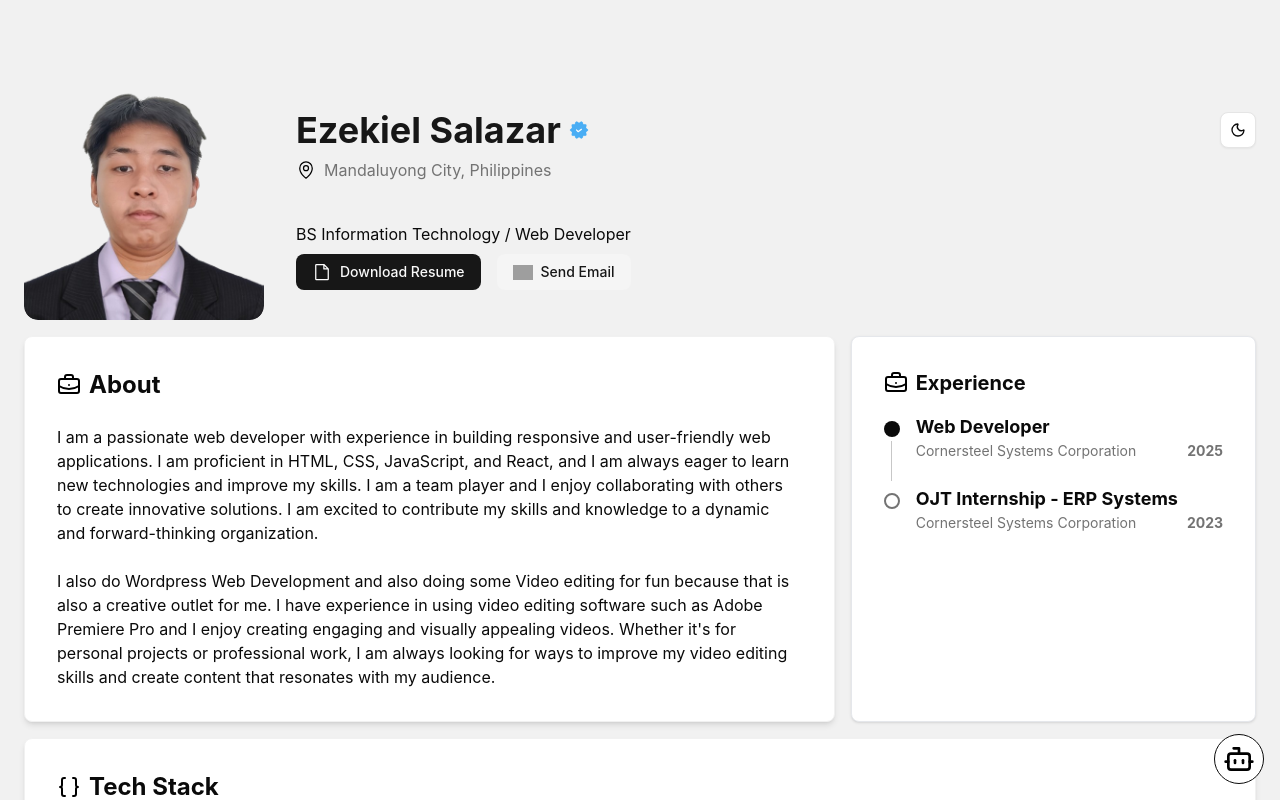
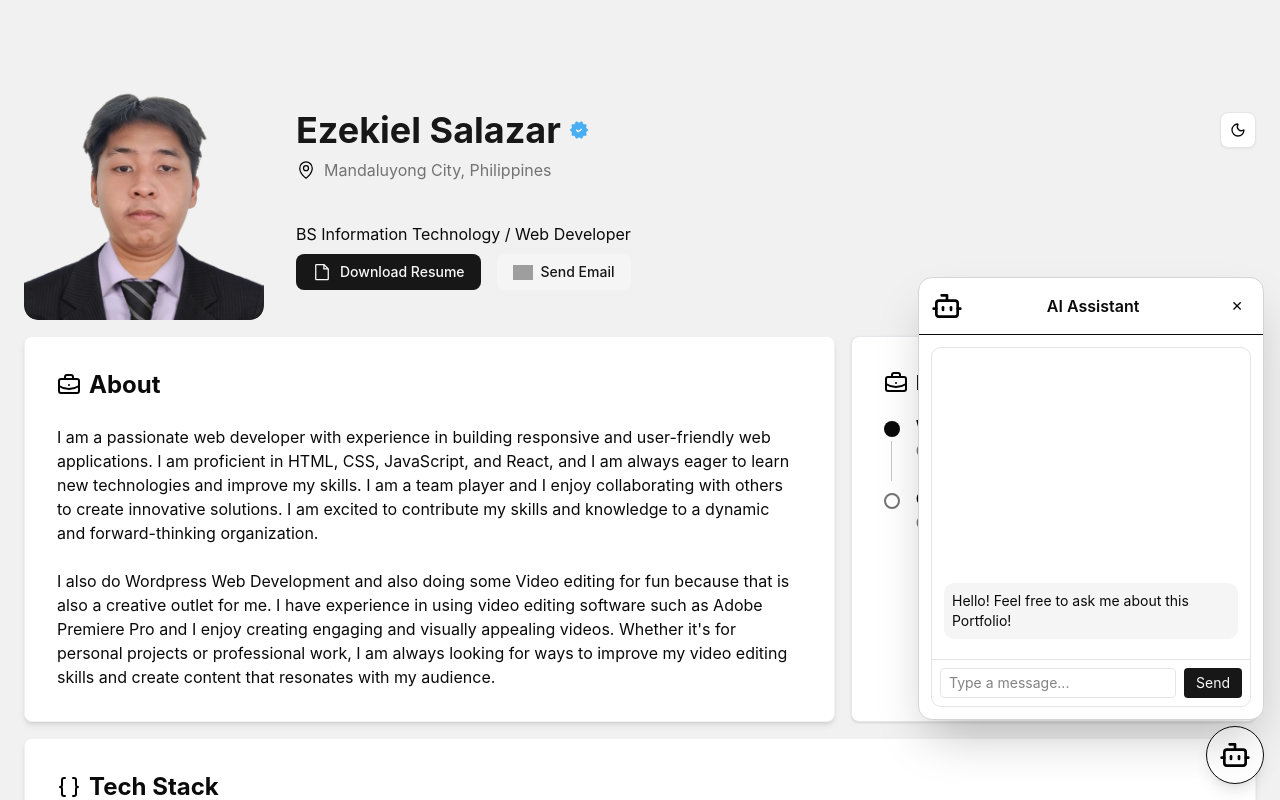
Before and after one commit to ezekielsalazar17/ezekiel-latest-portfolio, a Next.js app: page / in a window 1280 px wide. Both pictures are taken after a click on the element 1239 px from the left and 759 px from the top of the page. Shown: the top 800 px of the page. Built offline with nearby package versions, Linux system fonts and the light colour scheme; grey boxes are pictures that could not be loaded.

Commit message:
feat: add ai chatbot(unfinish)

```diff
--- a/package.json
+++ b/package.json
@@ -17,6 +17,7 @@
     "motion": "^12.34.2",
     "next": "16.1.1",
     "next-themes": "^0.4.6",
+    "openai": "^6.24.0",
     "radix-ui": "^1.4.3",
     "react": "19.2.3",
     "react-dom": "19.2.3",
--- a/src/app/api/chat/route.ts
+++ b/src/app/api/chat/route.ts
@@ -1,15 +1,22 @@
 import { generateAIResponse } from "@/src/components/ai/service";
 import { NextResponse } from "next/server";
 
+interface ChatRequestBody {
+  message: string;
+}
+
 export async function POST(req: Request) {
   try {
-    const { message } = await req.json();
+    const { message }: ChatRequestBody = await req.json();
 
     const reply = await generateAIResponse(message);
 
     return NextResponse.json({ reply });
   } catch (error: unknown) {
-    const message = error instanceof Error ? error.message : "An unexpected error occurred";
-    return NextResponse.json({ error: message }, { status: 500 });
+    const errorMessage =
+      error instanceof Error ? error.message : "Internal Server Error";
+    console.error("API Route Error:", errorMessage);
+
+    return NextResponse.json({ error: "Failed to get reply" }, { status: 500 });
   }
 }
--- /dev/null
+++ b/src/components/ai/data.ts
@@ -0,0 +1,53 @@
+type Project = {
+  title: string;
+  description: string;
+  technologies: string[];
+  link?: string;
+};
+
+type Experience = {
+  company: string;
+  role: string;
+  period: string;
+};
+
+type FullName = {
+  firstName: string;
+  lastName: string;
+};
+
+export type PortfolioData = {
+  fullName: FullName;
+  about: string;
+  location: string;
+  skills: string[];
+  projects: Project[];
+  experiences: Experience[];
+};
+
+export const MyPortfolioData: PortfolioData = {
+  fullName: {
+    firstName: "Ezekiel",
+    lastName: "Salazar",
+  },
+  about: "A web developer",
+  location: "Mandaluyong City",
+  skills: [
+    "HTML, CSS, React, Next.Js, Javascript, TypeScript, Node.Js, Express.Js",
+  ],
+  projects: [
+    {
+      title: "My Portfolio",
+      description: "My Personal Portfolio",
+      technologies: ["HTML, CSS, React, Next.Js, TypeScript, Node.Js"],
+      link: "https://ezekiel-portfolio17.netlify.app/",
+    },
+  ],
+  experiences: [
+    {
+      company: "Cornersteel Systems Corporation",
+      role: "Web Developer",
+      period: "2024 - 2026",
+    },
+  ],
+};
--- a/src/components/ai/service.ts
+++ b/src/components/ai/service.ts
@@ -1,19 +1,26 @@
 import { openrouter } from "@/src/lib/openrouter";
+import { MyPortfolioData } from "./data";
 
-export async function generateAIResponse(message: string) {
+export async function generateAIResponse(message: string): Promise<string> {
+  const systemPrompt = `
+    You are a professional assistant for ${MyPortfolioData.fullName.firstName}.
+    Use the following portfolio data to answer the user:
+    ${JSON.stringify(MyPortfolioData)}
+
+    RULES:
+    1. ONLY answer questions related to the portfolio data provided.
+    2. If the user asks something NOT in the data, politely say: "I'm sorry, I am only programmed to answer questions about ${MyPortfolioData.fullName.firstName}'s work."
+    3. Keep answers concise and friendly.
+  `;
+
   const completion = await openrouter.chat.completions.create({
     model: "arcee-ai/trinity-large-preview:free",
     messages: [
-      {
-        role: "system",
-        content: "You are an AI assistant for a facility management dashboard.",
-      },
-      {
-        role: "user",
-        content: message,
-      },
+      { role: "system", content: systemPrompt },
+      { role: "user", content: message },
     ],
   });
 
-  return completion.choices[0].message.content;
+  // Extract content safely and return a string
+  return completion.choices[0]?.message?.content || "No response generated.";
 }
--- a/src/components/chatbot/Chatbot.tsx
+++ b/src/components/chatbot/Chatbot.tsx
@@ -1,32 +1,134 @@
 "use client";
 
 import { routes } from "@/src/routes";
-import { useState } from "react";
+import { useState, KeyboardEvent, useRef, useEffect } from "react";
+
+type Message = {
+  role: "user" | "assistant";
+  content: string;
+};
+
+interface ChatResponse {
+  reply: string;
+  error?: string;
+}
 
 export default function Chatbot() {
   const [message, setMessage] = useState("");
-  const [reply, setReply] = useState("");
+  const [messages, setMessages] = useState<Message[]>([]);
+  const [loading, setLoading] = useState(false);
 
-  const sendMessage = async () => {
+  const scrollRef = useRef<HTMLDivElement>(null);
+
+  useEffect(() => {
+    if (scrollRef.current) {
+      scrollRef.current.scrollIntoView({ behavior: "smooth" });
+    }
+  }, [messages, loading]);
+
+  useEffect(() => {
+    if (messages.length === 0) {
+      const greetings: Message = {
+        role: "assistant",
+        content: "Hello! Feel free to ask me about this Portfolio!",
+      };
+      setMessages([greetings]);
+    }
+  }, []);
+
+  const sendMessage = async (): Promise<void> => {
+    if (!message.trim() || loading) return;
+
+    const userMessage: Message = {
+      role: "user",
+      content: message,
+    };
+
+    setMessages((prev) => [...prev, userMessage]);
+    setMessage("");
+    setLoading(true);
+
+    try {
       const res = await fetch(routes.api.chat, {
         method: "POST",
         headers: { "Content-Type": "application/json" },
-      body: JSON.stringify({ message }),
+        body: JSON.stringify({ message: userMessage.content }),
       });
 
-    const data = await res.json();
-    setReply(data.reply);
+      if (!res.ok) throw new Error("Network response was not ok");
+
+      const data: ChatResponse = await res.json();
+
+      const botMessage: Message = {
+        role: "assistant",
+        content:
+          data.reply ||
+          "I'm sorry, I can only answer questions regarding the portfolio.",
+      };
+
+      setMessages((prev) => [...prev, botMessage]);
+    } catch (error) {
+      console.error("Chat error:", error);
+    } finally {
+      setLoading(false);
+    }
+  };
+
+  const handleKeyDown = (e: KeyboardEvent<HTMLInputElement>): void => {
+    if (e.key === "Enter") {
+      void sendMessage();
+    }
   };
 
   return (
-    <div>
+    <div className="flex flex-col h-90 w-80 max-w-md border rounded-lg bg-background overflow-hidden">
+      <div className="flex-1 overflow-y-auto p-3 flex flex-col">
+        <div className="flex-1" />
+
+        <div className="space-y-2">
+          {messages.map((msg, index) => (
+            <div
+              key={index}
+              className={`p-2 rounded-lg text-sm max-w-fit ${
+                msg.role === "user"
+                  ? "ml-auto bg-primary text-primary-foreground"
+                  : "bg-muted"
+              }`}
+            >
+              {msg.content}
+            </div>
+          ))}
+
+          {loading && (
+            <div className="bg-muted p-2 rounded-lg text-sm w-fit animate-pulse">
+              Typing...
+            </div>
+          )}
+          <div ref={scrollRef} />
+        </div>
+      </div>
+
+      <div ref={scrollRef} />
+
+      {/* Input */}
+      <div className="flex border-t p-2 gap-2">
         <input
           type="text"
+          className="flex-1 border rounded px-2 py-1 text-sm"
           value={message}
           onChange={(e) => setMessage(e.target.value)}
+          onKeyDown={handleKeyDown}
+          placeholder="Type a message..."
+          disabled={loading}
         />
-      <button onClick={sendMessage}>Send</button>
-      <p>{reply}</p>
+        <button
+          onClick={sendMessage}
+          className="bg-primary text-primary-foreground px-3 py-1 rounded text-sm cursor-pointer hover:bg-accent-foreground"
+          disabled={loading}
+        >
+          Send
+        </button>
+      </div>
     </div>
   );
 }
--- a/src/components/chatbot/ChatbotButton.tsx
+++ b/src/components/chatbot/ChatbotButton.tsx
@@ -1,25 +1,55 @@
 "use client";
 
 import Image from "next/image";
+import { useState } from "react";
 import ChatbotImage from "@/src/assets/bot.svg";
-import { useState } from "react";
+import Chatbot from "./Chatbot";
+import { BlurFade } from "@/components/ui/blur-fade";
 
 export default function ChatbotButton() {
   const [open, setOpen] = useState(false);
+
   return (
-    <div>
-      <div className="fixed bottom-4 right-4 bg-background p-2 rounded-full border border-foreground dark:border-accent cursor-pointer dark:bg-primary-foreground">
+    <>
+      <div
+        onClick={() => setOpen(true)}
+        className="fixed bottom-4 right-4 bg-background p-3 rounded-full
+        border border-foreground dark:border-accent cursor-pointer
+        dark:bg-primary-foreground shadow-lg hover:scale-110 transition"
+      >
         <Image
           src={ChatbotImage}
           width={32}
           height={32}
-          alt="Chatbot Image"
+          alt="Chatbot"
           className="dark:invert"
         />
       </div>
-      <div>
 
-      </div>
-    </div>
+      {open && (
+        <div className="fixed bottom-20 right-4 w-fit h-fit bg-background dark:bg-primary-foreground border border-neutral-300 dark:border-accent rounded-xl shadow-2xl flex flex-col animate-in fade-in slide-in-from-bottom-4">
+          <div className="flex justify-between items-center p-3 border-b border-foreground dark:border-accent">
+            <Image
+              src={ChatbotImage}
+              width={32}
+              height={32}
+              alt="Chatbot"
+              className="dark:invert"
+            />
+            <h2 className="font-semibold">AI Assistant</h2>
+            <button
+              onClick={() => setOpen(false)}
+              className="text-sm px-2 py-1 hover:bg-muted rounded"
+            >
+              ✕
+            </button>
+          </div>
+
+          <div className="flex-1 overflow-y-auto p-3">
+            <Chatbot />
+          </div>
+        </div>
+      )}
+    </>
   );
 }
--- a/src/lib/openrouter.ts
+++ b/src/lib/openrouter.ts
@@ -1,6 +1,6 @@
 import OpenAI from "openai";
 
 export const openrouter = new OpenAI({
-  apiKey: process.env.OPENROUTER_API_KEY!,
+  apiKey: process.env.OPENROUTER_API_KEY,
   baseURL: "https://openrouter.ai/api/v1",
 });
```
Also changed, not shown: components/ui/dialog.tsx (added, +158 -0 lines), 1 other file (tests, documents, lock files or other folders). Lines whose indentation alone changed are shown as unchanged.
